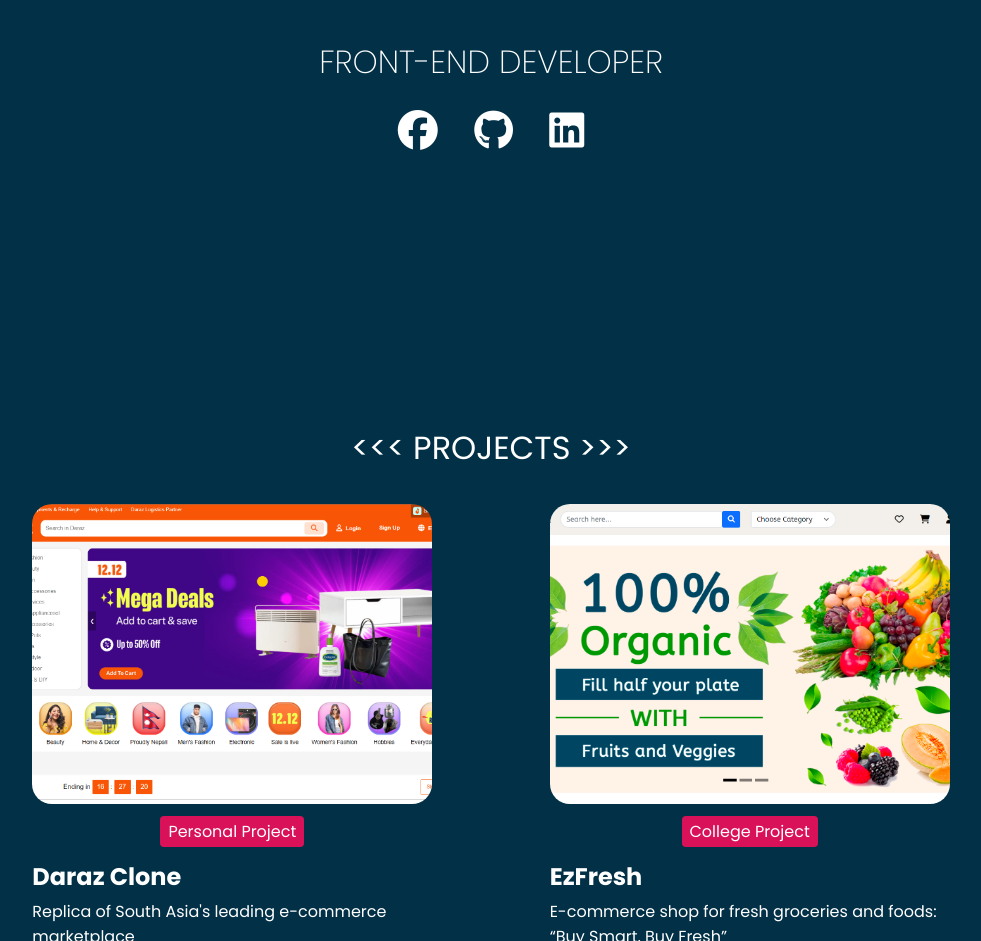
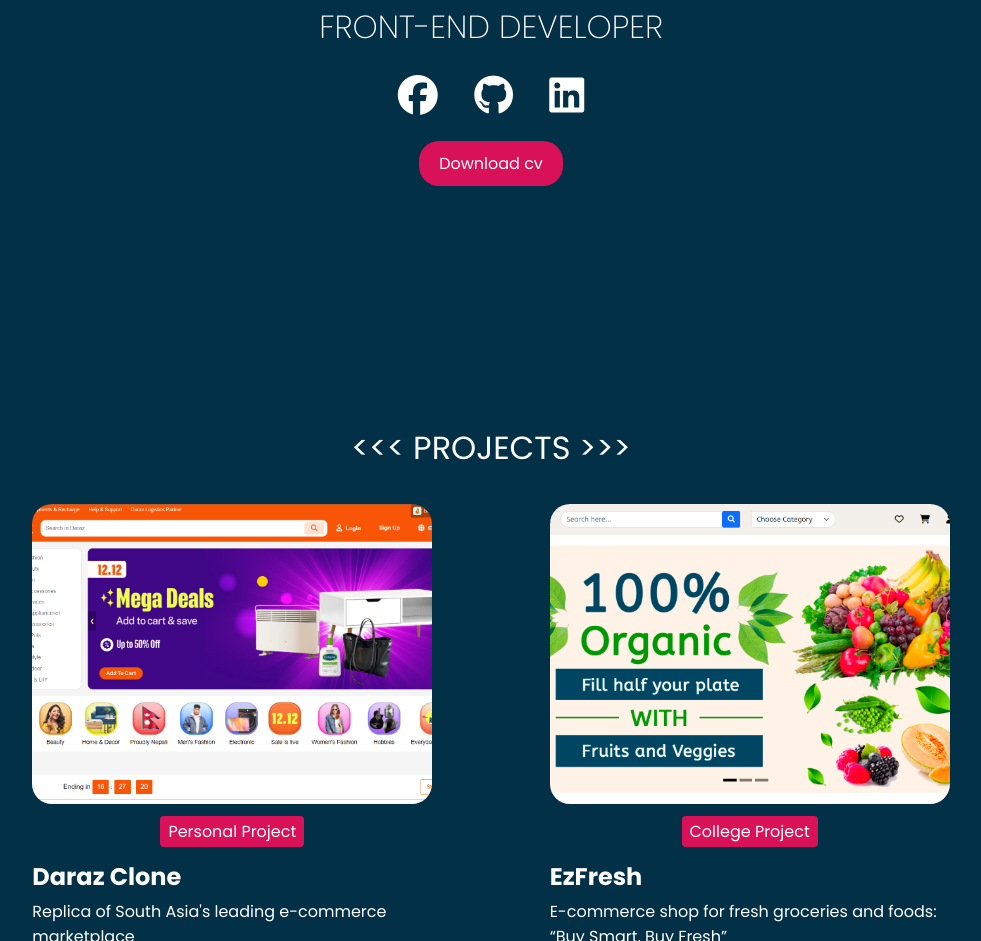
Before and after one commit to sanishjoshi01/portfolio, a plain HTML site: page index.html in a window 1280 px wide. Shown: the part 1276-2217 px from the top of the page, without its empty margins (149-1130 px from the left). Drawn offline with Linux system fonts and the light colour scheme.

Commit message:
added download cv button

```diff
--- a/index.html
+++ b/index.html
@@ -89,7 +89,9 @@
                     <a href="https://www.linkedin.com/in/sandesh-joshi-538110200/" target="_blank"><i
                             class="fa-brands fa-linkedin"></i></a>
                 </div>
-
+                <div class="download-cv">
+                    <a href="download/sandesh_cv.pdf" download>Download cv</a>
+                </div>
             </div>
         </div>
     </section>
--- a/style.css
+++ b/style.css
@@ -12,8 +12,8 @@
     --secondary-clr-30-opacity: rgba(142, 202, 230, 0.3);
     --link-hover-clr: #CAF0F8;
     --accent-clr: #D81159;
-    --clr-white: white;
-    --clr-black: black;
+    --clr-white: #fff;
+    --clr-black: #000;
 }
 
 body {
@@ -280,12 +280,21 @@ header {
 }
 
 .icon-container a {
-    color: white;
+    color: var(--clr-white);
 }
 
 .icon-container a i {
     font-size: min(5vw, 2.5rem);
     margin: 0 1rem;
+}
+
+.download-cv a {
+    background-color: var(--accent-clr);
+    border-radius: 20px;
+    padding: 10px 20px;
+    display: inline-block;
+    text-decoration: none;
+    color: var(--clr-white);
 }
 
 
```
Also changed, not shown: 1 other file.
